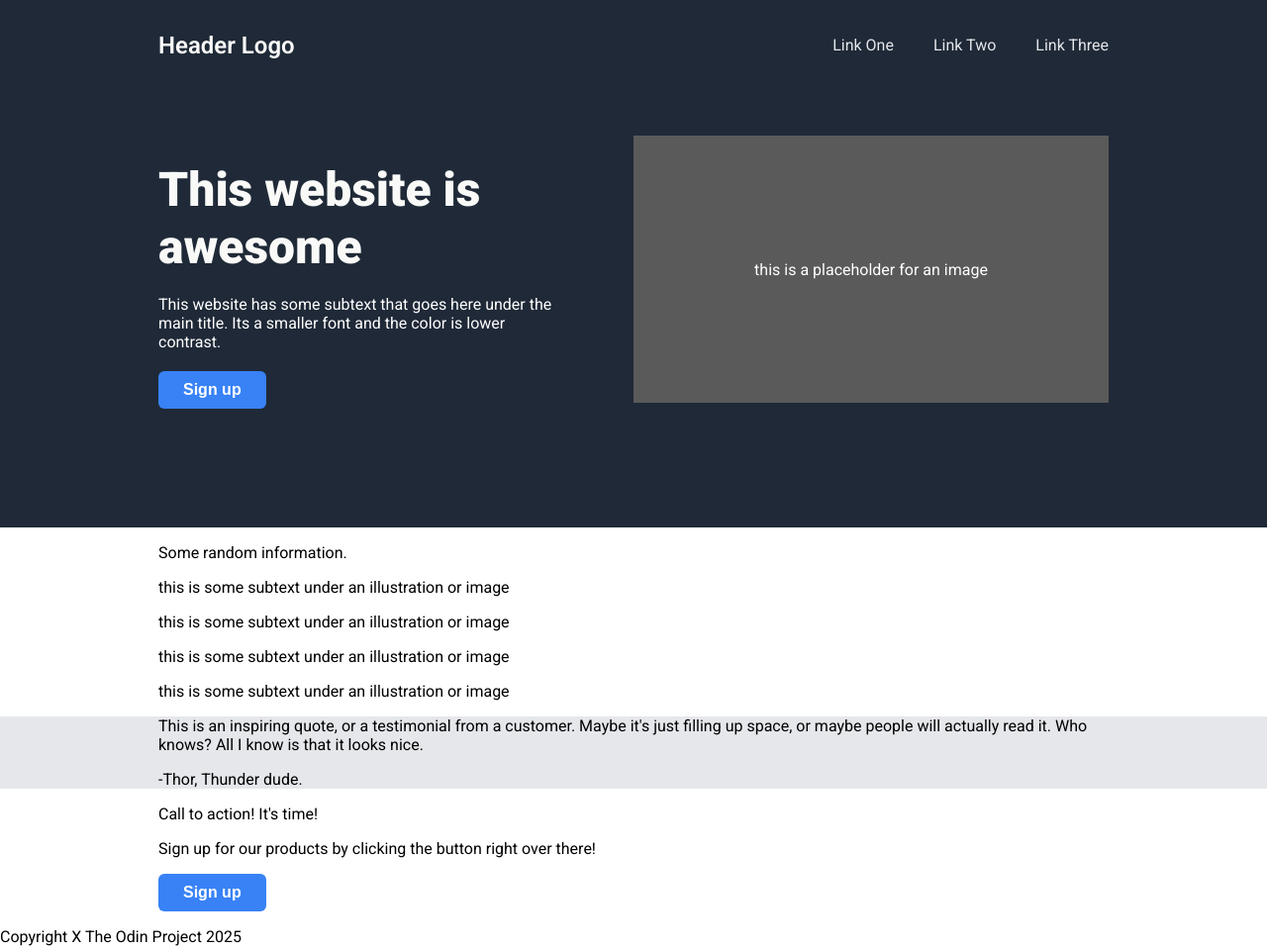
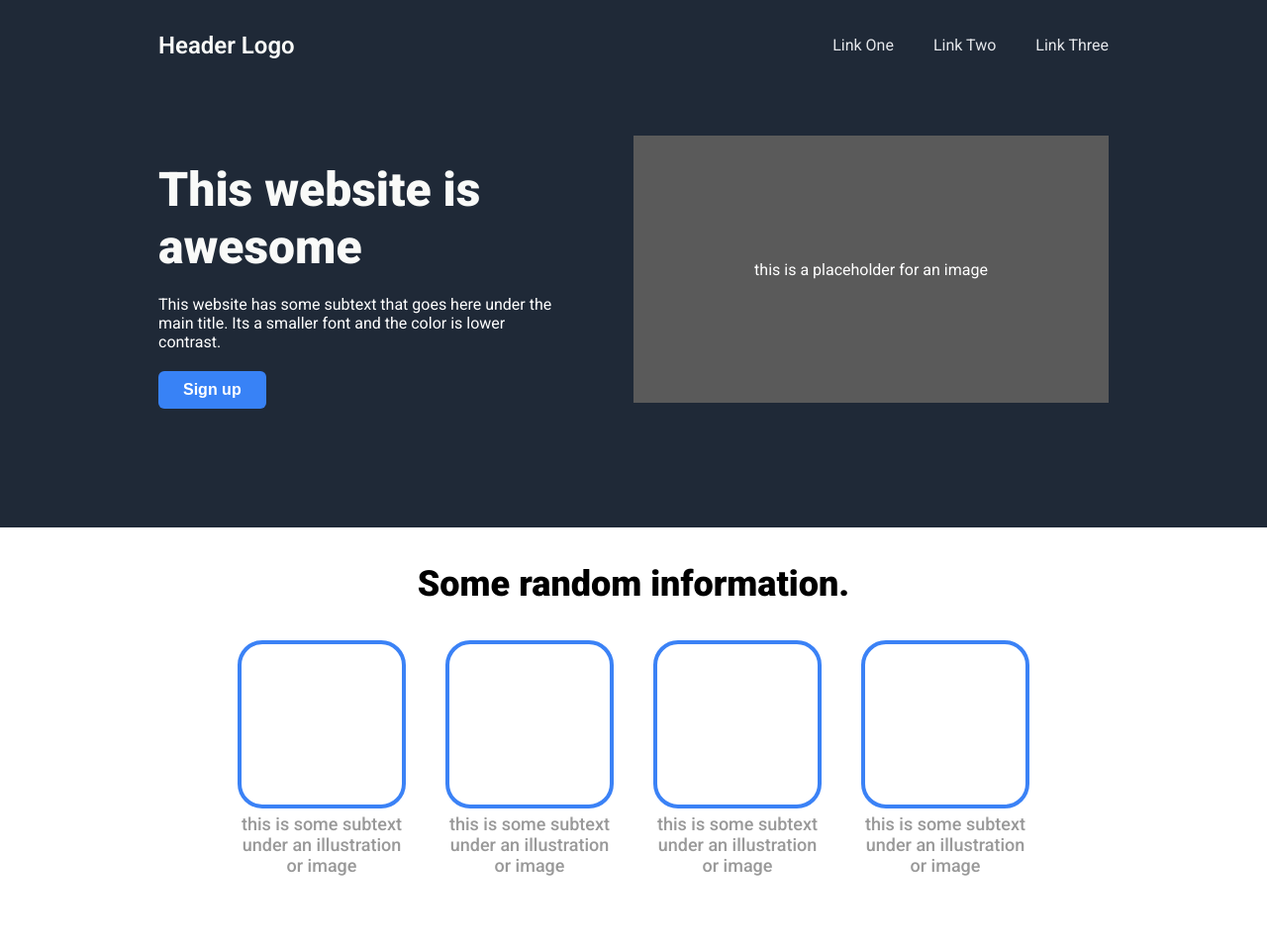
Before and after one commit to CommitMike/odin-landingpage, a plain HTML site: page index.html in a window 1280 px wide. Shown: the top 959 px of the page at 99% size. Drawn offline with Linux system fonts and the light colour scheme.

Commit message:
information section complete

```diff
--- a/index.html
+++ b/index.html
@@ -41,8 +41,8 @@
         </div>
     </div>
     <div class="random-info-container">
-        <div class="container">
-            <p>Some random information.</p>
+        <p class="info-header">Some random information.</p>
+        <div class="container random-info">
             <div class="box-container">
                 <div class="box"></div>
                 <p class="box-text">this is some subtext under an illustration or image</p>
--- a/style.css
+++ b/style.css
@@ -1,7 +1,4 @@
 /*
-Button color, call to action background color: #3882F6
-Information header text: 36px #F12937 weight: 900
---
 Quote section bg color: #E5E7EB
 Quote text: 36px light italic #1F2937
 */
@@ -143,6 +140,50 @@ Hero
 Random information section
 ========== */
 
+.random-info-container {
+    display: flex;
+    flex-direction: column;
+    align-items: center;
+    justify-content: center;
+    padding-bottom: 70px;
+}
+
+.info-header {
+    font-size: 36px;
+    color: #000;
+    font-weight: 900;
+}
+
+.random-info {
+    display: flex;
+    flex-direction: row;
+    justify-content: center;
+    gap: 40px;
+    flex-wrap: wrap;
+    align-items: center;
+}
+
+.box-container {
+    max-width: 170px;
+}
+
+.box {
+    border: 4px solid #3B82F6;;
+    width: 170px;
+    height: 170px;
+    border-radius: 25px;
+    padding-bottom: 0;
+    margin-bottom: 0;
+}
+
+.box-text {
+    text-align: center;
+    color: #999999;
+    font-weight: 500;
+    font-size: 18px;
+    margin-top: 5px;
+}
+
 /* ==========
 Quote
 ========== */
```
